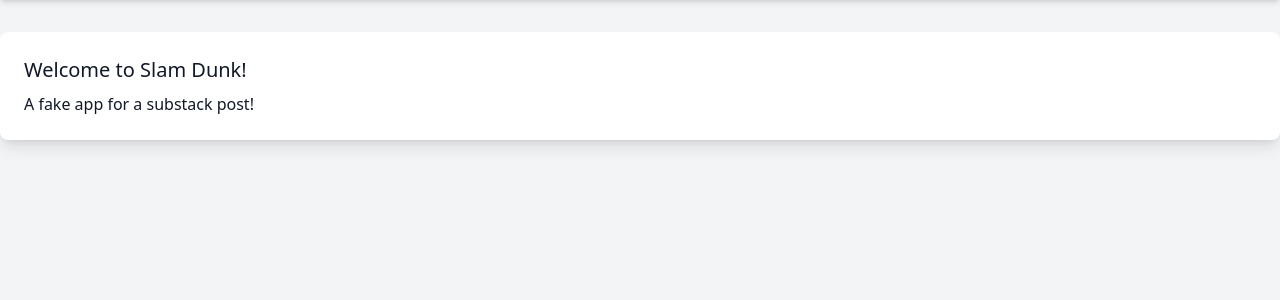
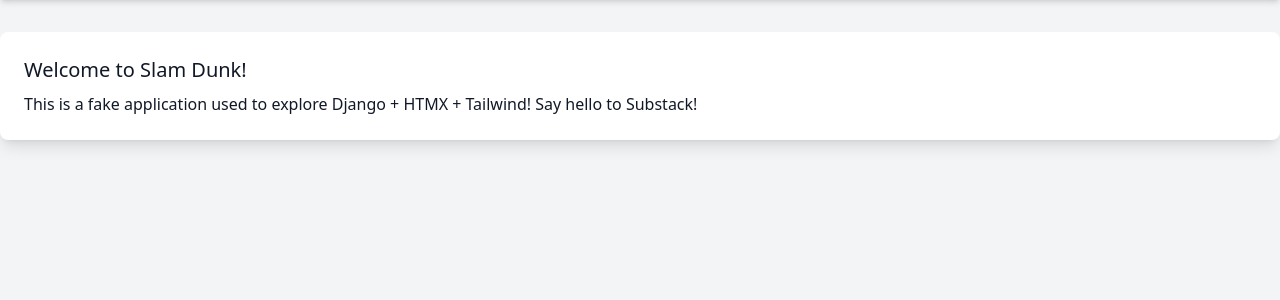
Before and after one commit to nickagliano/django_htmx_tailwind_boilerplate, a Django app: page / in a window 1280 px wide. Shown: the part 64-364 px from the top of the page. Run offline with Django 5.2, Linux system fonts and the light colour scheme; some libraries are stand-ins or nearby versions.

Commit message:
Update paragraph text in home.html

```diff
--- a/core/templates/home.html
+++ b/core/templates/home.html
@@ -2,5 +2,5 @@
 
 {% block content %}
     <h1 class="text-xl mb-2">Welcome to Slam Dunk!</h1>
-    <p>A fake app for a substack post!</p>
+    <p>This is a fake application used to explore Django + HTMX + Tailwind! Say hello to Substack!</p>
 {% endblock %}
```
